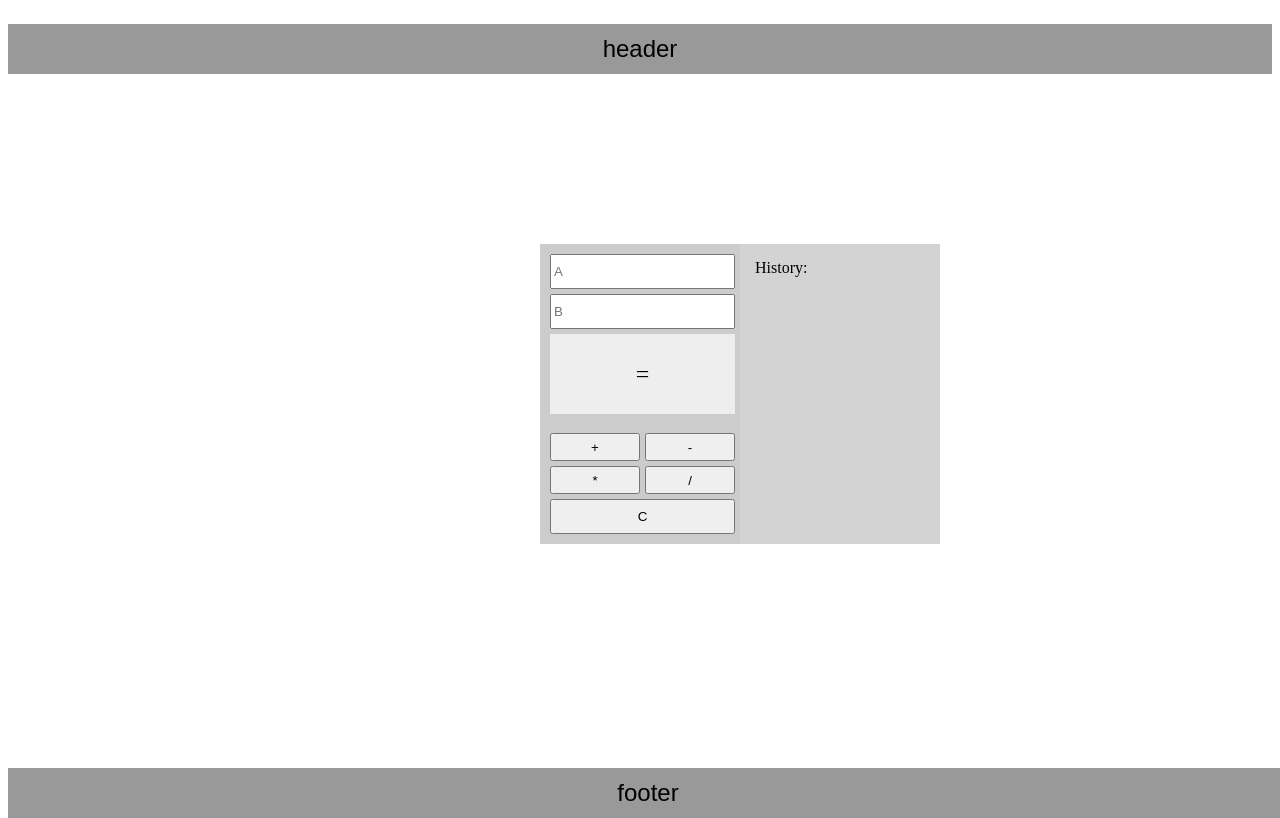
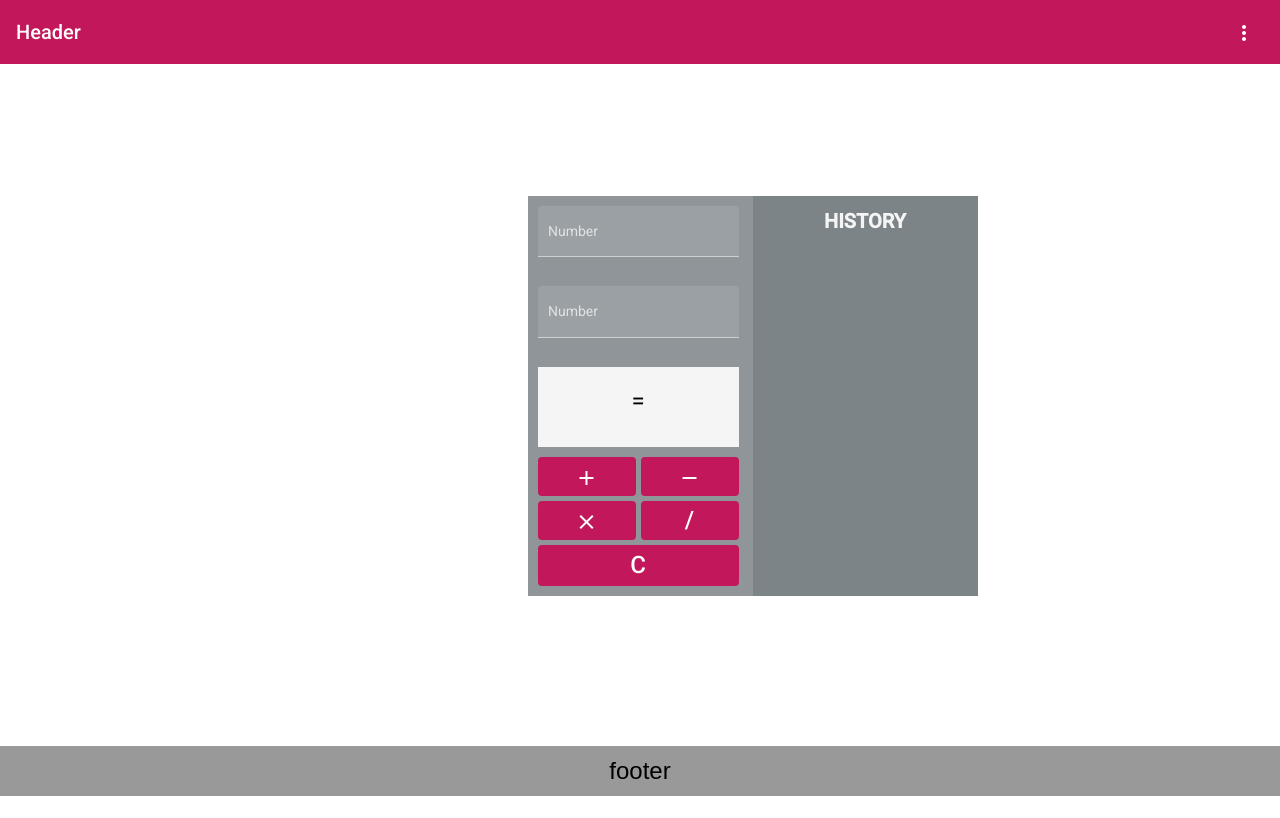
Before and after one commit to kamilpadlo/first-repository-calculator, an Angular app: page / in a window 1280 px wide. Built offline with nearby package versions, Linux system fonts and the light colour scheme.

Commit message:
KP12 - add ng material

```diff
--- a/angular.json
+++ b/angular.json
@@ -27,6 +27,7 @@
               "src/assets"
             ],
             "styles": [
+              "./node_modules/@angular/material/prebuilt-themes/pink-bluegrey.css",
               "src/styles.css"
             ],
             "scripts": []
@@ -94,6 +95,7 @@
               "src/assets"
             ],
             "styles": [
+              "./node_modules/@angular/material/prebuilt-themes/pink-bluegrey.css",
               "src/styles.css"
             ],
             "scripts": []
--- a/package.json
+++ b/package.json
@@ -11,10 +11,12 @@
   "private": true,
   "dependencies": {
     "@angular/animations": "~13.3.0",
+    "@angular/cdk": "^13.3.7",
     "@angular/common": "~13.3.0",
     "@angular/compiler": "~13.3.0",
     "@angular/core": "~13.3.0",
     "@angular/forms": "~13.3.0",
+    "@angular/material": "^13.3.7",
     "@angular/platform-browser": "~13.3.0",
     "@angular/platform-browser-dynamic": "~13.3.0",
     "@angular/router": "~13.3.0",
--- a/src/app/core/header/header.component.css
+++ b/src/app/core/header/header.component.css
@@ -1,4 +1,4 @@
- .header-container{
+/* .header-container {
   width: 100%;
   height: 50px;
   background: #999;
@@ -6,4 +6,7 @@
   font-size: 24px;
   font-family: sans-serif;
   line-height: 50px;
- }
+} */
+.space {
+  width: 95vw;
+}
--- a/src/app/core/header/header.component.html
+++ b/src/app/core/header/header.component.html
@@ -1,5 +1,31 @@
-<header>
+<!-- <header>
   <div class="header-container">
     <p>header</p>
   </div>
-</header>
+</header> -->
+<p>
+  <mat-toolbar color="primary">
+    <span>Header</span>
+    <span class="space"></span>
+    <button mat-icon-button [matMenuTriggerFor]="menu">
+      <mat-icon>more_vert</mat-icon>
+    </button>
+    <mat-menu #menu="matMenu">
+      <button
+        mat-menu-item
+        (click)="openSnackBar('kupa pokrojona pomyślnie', 'potwierdzam')"
+      >
+        <mat-icon>dialpad</mat-icon>
+        <span>pokrój kupe</span>
+      </button>
+      <button mat-menu-item disabled>
+        <mat-icon>voicemail</mat-icon>
+        <span>Check voice mail</span>
+      </button>
+      <button mat-menu-item>
+        <mat-icon>notifications_off</mat-icon>
+        <span>Disable alerts</span>
+      </button>
+    </mat-menu>
+  </mat-toolbar>
+</p>
--- a/src/app/core/header/header.component.ts
+++ b/src/app/core/header/header.component.ts
@@ -1,15 +1,17 @@
 import { Component, OnInit } from '@angular/core';
+import { MatSnackBar } from '@angular/material/snack-bar';
 
 @Component({
   selector: 'app-header',
   templateUrl: './header.component.html',
-  styleUrls: ['./header.component.css']
+  styleUrls: ['./header.component.css'],
 })
 export class HeaderComponent implements OnInit {
+  constructor(private snackBar: MatSnackBar) {}
 
-  constructor() { }
-
-  ngOnInit(): void {
+  openSnackBar(message: string, action: string) {
+    this.snackBar.open(message, action);
   }
 
+  ngOnInit(): void {}
 }
--- a/src/app/core/main/main.component.css
+++ b/src/app/core/main/main.component.css
@@ -13,9 +13,9 @@ body {
   display: flex;
   position: absolute;
 
-  height: 300px;
-  width: 200px;
-  background: #ccc;
+  height: 400px;
+  width: 225px;
+  background: #8f9598;
 }
 .inside-container {
   margin: 10px;
@@ -23,9 +23,21 @@ body {
   grid-template-columns: 1fr;
   grid-gap: 5px;
 }
-
+/* .result {
+  background: #afb7ba;
+} */
 .result-outside {
   position: relative;
+}
+.result {
+  width: 100%;
+  height: 80px;
+  display: flex;
+  justify-content: center;
+  align-items: center;
+  background-color: whitesmoke;
+  text-align: center;
+  font-size: 24px;
 }
 .copy-A {
   position: absolute;
@@ -44,30 +56,48 @@ body {
   display: block;
 }
 
-.result {
-  width: 100%;
-  height: 80px;
-  display: flex;
-  justify-content: center;
-  align-items: center;
-  background-color: #eee;
-  text-align: center;
-  font-size: 24px;
-}
-
 .wrapper {
   display: grid;
   grid-template-columns: 1fr 1fr;
   grid-gap: 5px;
 }
 .history-container {
-  height: 300px;
-  width: 200px;
-  background-color: lightgray;
+  height: 400px;
+  width: 225px;
+  background: #7c8487;
   z-index: 1;
   position: relative;
-  left: 200px;
+  left: 225px;
 }
 .history-head p {
   margin: 15px;
+  text-transform: uppercase;
+  color: whitesmoke;
+  text-align: center;
+  font-size: 20px;
+  font-weight: bold;
 }
+.clear,
+.divide {
+  font-size: 24px;
+}
+
+.copy-A,
+.copy-B {
+  background: #d11f69;
+  color: white;
+}
+
+mat-list-item {
+  color: black !important;
+}
+ul {
+  list-style-type: none;
+}
+li {
+  margin-left: -25px;
+  color: whitesmoke;
+}
+input {
+  color: whitesmoke;
+}
--- a/src/app/core/main/main.component.html
+++ b/src/app/core/main/main.component.html
@@ -1,18 +1,25 @@
 <div class="container">
   <div class="calculator-area">
     <div class="inside-container">
+      <mat-form-field class="form-field" appearance="fill">
+        <mat-label>Number</mat-label>
         <input
           [(ngModel)]="textInsideA"
-        class="num-A"
+          matInput
+          placeholder="A"
           type="number"
-        placeholder="A"
         />
+      </mat-form-field>
+      <mat-form-field class="form-field" appearance="fill">
+        <mat-label>Number</mat-label>
         <input
           [(ngModel)]="textInsideB"
-        class="num-B"
+          matInput
+          placeholder="B"
           type="number"
-        placeholder="B"
         />
+      </mat-form-field>
+
       <div class="result-outside">
         <button
           (click)="copyResultA()"
@@ -40,17 +47,42 @@
       </div>
 
       <div class="wrapper">
-        <button (click)="add()" class="add">+</button>
-        <button (click)="subtract()" class="subtract">-</button>
-        <button (click)="multiply()" class="multiply">*</button>
-        <button (click)="divide()" class="divide">/</button>
+        <button mat-flat-button color="primary" (click)="add()" class="add">
+          <mat-icon>add</mat-icon>
+        </button>
+        <button
+          mat-flat-button
+          color="primary"
+          (click)="subtract()"
+          class="subtract"
+        >
+          <mat-icon>remove</mat-icon>
+        </button>
+        <button
+          mat-flat-button
+          color="primary"
+          (click)="multiply()"
+          class="multiply"
+        >
+          <mat-icon>close</mat-icon>
+        </button>
+        <button
+          mat-flat-button
+          color="primary"
+          (click)="divide()"
+          class="divide"
+        >
+          /
+        </button>
       </div>
-      <button (click)="clear()" class="clear">C</button>
+      <button mat-flat-button color="primary" (click)="clear()" class="clear">
+        C
+      </button>
     </div>
   </div>
   <div class="history-area">
     <div class="history-container" style="overflow-y: auto">
-      <div class="history-head"><p>History:</p></div>
+      <div class="history-head"><p>history</p></div>
       <ul class="history">
         <li *ngFor="let result of equationAsStringArray">
           {{ result }}
--- a/src/app/core/main/main.component.ts
+++ b/src/app/core/main/main.component.ts
@@ -13,10 +13,8 @@ export class MainComponent implements OnInit {
   title = 'calculator-angular';
   equationArray: string[] = [];
   equationAsStringArray: string[] = [];
-  addSign = '+';
   textInsideA: string = '';
   textInsideB: string = '';
-  numA = '';
   sign: string = '';
   result: any = '=';
   isActive: boolean = false;
--- a/src/index.html
+++ b/src/index.html
@@ -6,8 +6,11 @@
   <base href="/">
   <meta name="viewport" content="width=device-width, initial-scale=1">
   <link rel="icon" type="image/x-icon" href="favicon.ico">
+  <link rel="preconnect" href="https://fonts.gstatic.com">
+  <link href="https://fonts.googleapis.com/css2?family=Roboto:wght@300;400;500&display=swap" rel="stylesheet">
+  <link href="https://fonts.googleapis.com/icon?family=Material+Icons" rel="stylesheet">
 </head>
-<body>
+<body class="mat-typography">
   <app-root></app-root>
 </body>
 </html>
--- a/src/styles.css
+++ b/src/styles.css
@@ -1 +1,4 @@
 /* You can add global styles to this file, and also import other style files */
+
+html, body { height: 100%; }
+body { margin: 0; font-family: Roboto, "Helvetica Neue", sans-serif; }
```
Also changed, not shown: src/app/app.module.ts (+23 -1 lines), 1 other file (tests, documents, lock files or other folders). Lines whose indentation alone changed are shown as unchanged.
